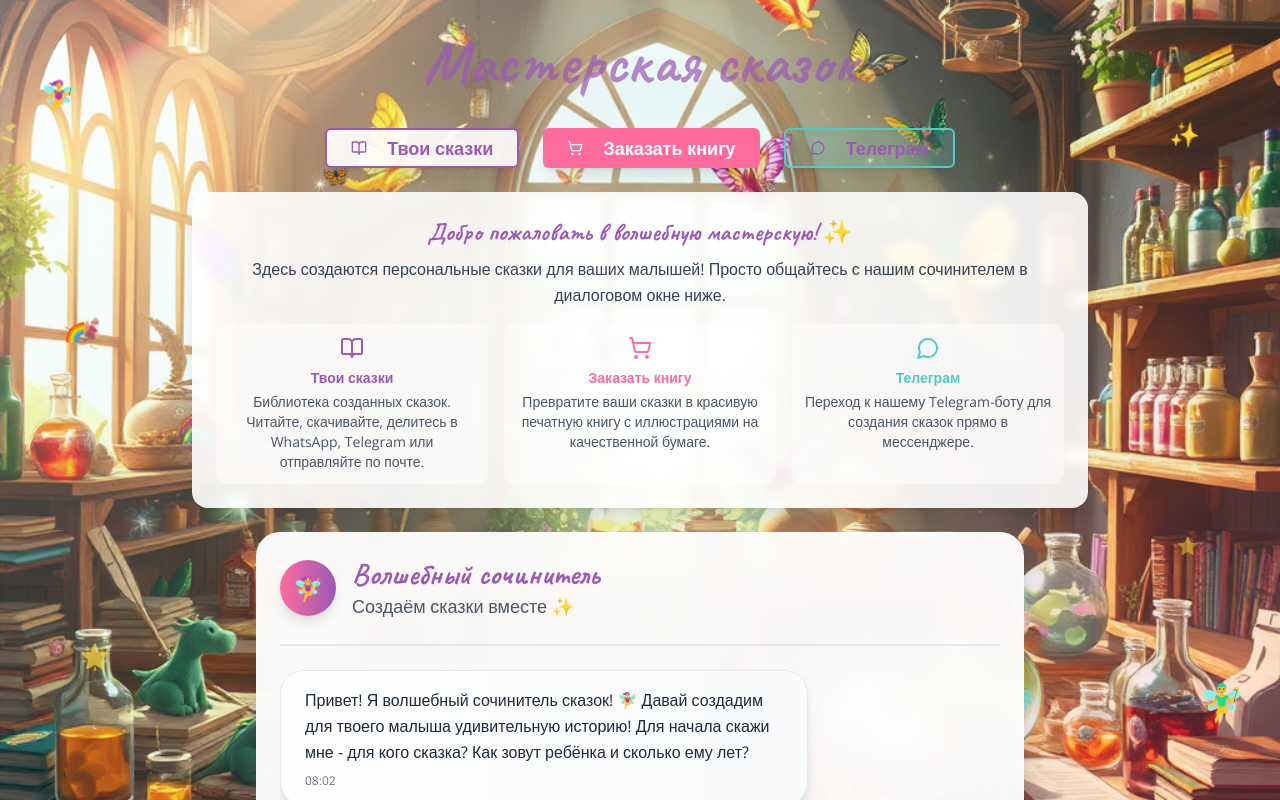
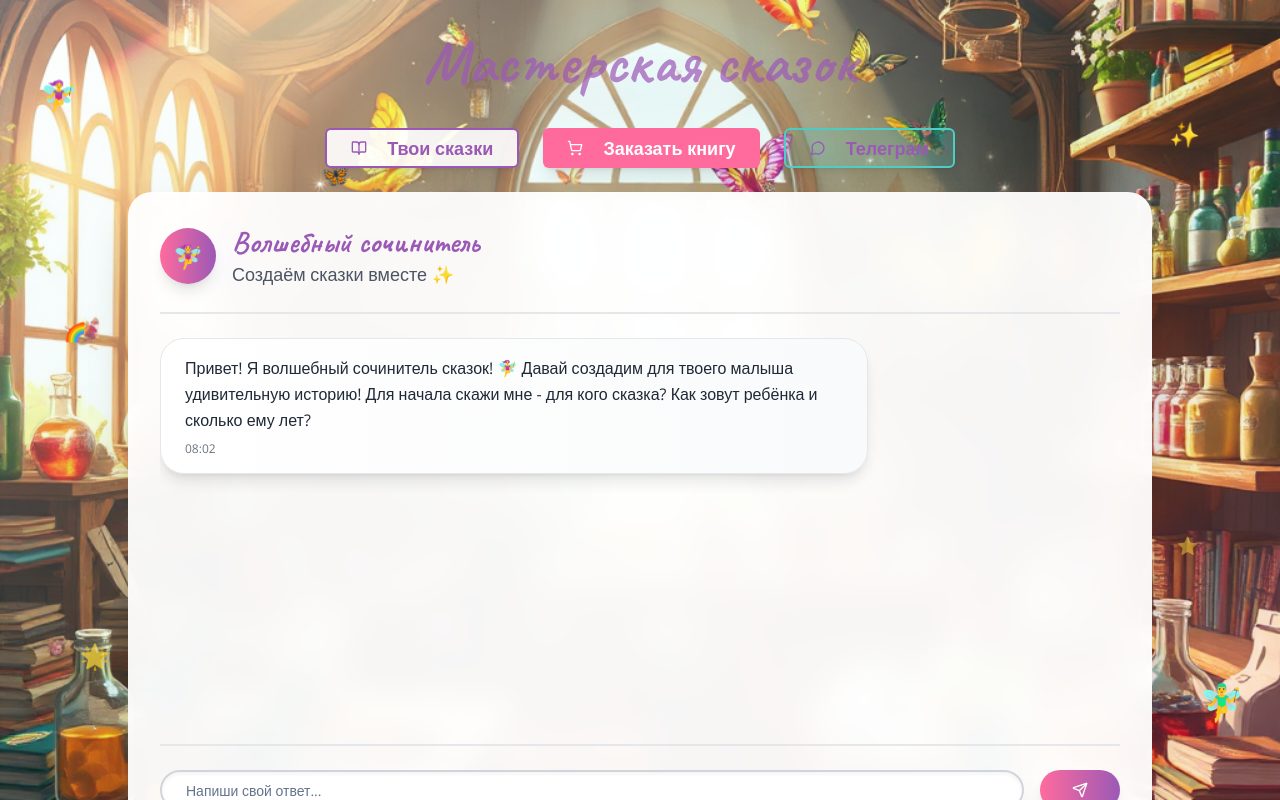
Before and after one commit to pr-poehali-dev/fairy-tale-workshop-app, a React (Vite) app: page / in a window 1280 px wide. Built offline with nearby package versions, Linux system fonts and the light colour scheme.

Commit message:
feat: добавить сайт сказочной мастерской (восстановлено из b467ad7)

```diff
--- a/src/pages/Index.tsx
+++ b/src/pages/Index.tsx
@@ -112,46 +112,10 @@ export default function Index() {
           </div>
         </header>
 
-        {/* Информационный блок о мастерской */}
-        <div className="px-8 pb-6">
-          <Card className="max-w-4xl mx-auto bg-white/90 backdrop-blur-sm shadow-lg border-0 rounded-2xl">
-            <CardContent className="p-6">
-              <div className="text-center mb-4">
-                <h2 className="font-caveat text-2xl font-bold text-enchanted-purple mb-2">
-                  Добро пожаловать в волшебную мастерскую! ✨
-                </h2>
-                <p className="text-gray-700 font-sans leading-relaxed">
-                  Здесь создаются персональные сказки для ваших малышей! Просто общайтесь с нашим сочинителем в диалоговом окне ниже.
-                </p>
-              </div>
-
-              <div className="grid grid-cols-1 md:grid-cols-3 gap-4 text-sm">
-                <div className="text-center p-3 bg-white/50 rounded-xl">
-                  <Icon name="BookOpen" size={24} className="mx-auto mb-2 text-enchanted-purple" />
-                  <h3 className="font-semibold text-enchanted-purple mb-1">Твои сказки</h3>
-                  <p className="text-gray-600">Библиотека созданных сказок. Читайте, скачивайте, делитесь в WhatsApp, Telegram или отправляйте по почте.</p>
-                </div>
-
-                <div className="text-center p-3 bg-white/50 rounded-xl">
-                  <Icon name="ShoppingCart" size={24} className="mx-auto mb-2 text-magical-pink" />
-                  <h3 className="font-semibold text-magical-pink mb-1">Заказать книгу</h3>
-                  <p className="text-gray-600">Превратите ваши сказки в красивую печатную книгу с иллюстрациями на качественной бумаге.</p>
-                </div>
-
-                <div className="text-center p-3 bg-white/50 rounded-xl">
-                  <Icon name="MessageCircle" size={24} className="mx-auto mb-2 text-fairy-green" />
-                  <h3 className="font-semibold text-fairy-green mb-1">Телеграм</h3>
-                  <p className="text-gray-600">Переход к нашему Telegram-боту для создания сказок прямо в мессенджере.</p>
-                </div>
-              </div>
-            </CardContent>
-          </Card>
-        </div>
-
         {/* Основная область с диалогом */}
-        <main className="flex-1 flex justify-center items-start px-8 pb-8">
-          <Card className="w-full max-w-3xl h-[480px] bg-white/95 backdrop-blur-lg shadow-2xl border-0 rounded-3xl overflow-hidden">
-            <CardContent className="p-6 h-full flex flex-col">
+        <main className="flex-1 flex justify-center items-center px-8 pb-8">
+          <Card className="w-full max-w-5xl h-[650px] bg-white/95 backdrop-blur-lg shadow-2xl border-0 rounded-3xl overflow-hidden">
+            <CardContent className="p-8 h-full flex flex-col">
               {/* Заголовок чата */}
               <div className="flex items-center gap-4 pb-6 border-b-2 border-gray-200">
                 <div className="w-14 h-14 bg-gradient-to-r from-magical-pink to-enchanted-purple rounded-full flex items-center justify-center shadow-lg">
```
